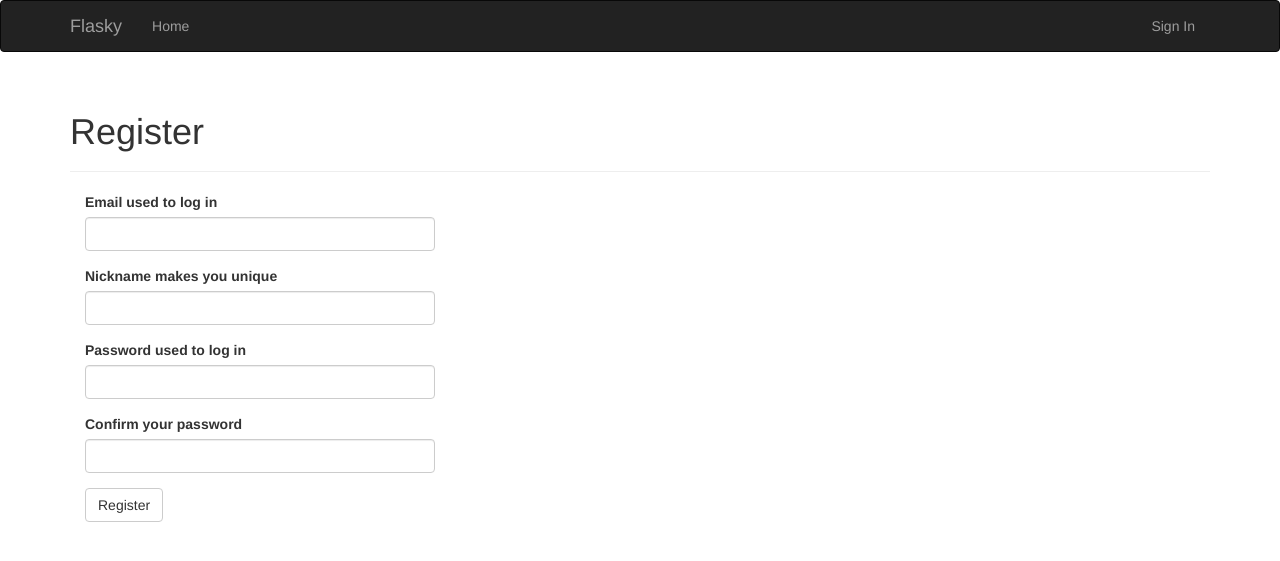
After one commit to imhuwq/flasky, a Flask app: page /auth/register in a window 1280 px wide. The commit adds this page. Shown: the top 561 px of the page. Run offline with Flask 2, Linux system fonts and the light colour scheme; some libraries are stand-ins or nearby versions.

Commit message:
chapter 8b enable register and account email confirmation

```diff
--- a/app/__init__.py
+++ b/app/__init__.py
@@ -24,12 +24,12 @@ def create_app(config_name):
     mail.init_app(app)
     moment.init_app(app)
     db.init_app(app)
-    login_manager.init_app(app)
 
     from .main import main as main_blueprint
     app.register_blueprint(main_blueprint)
 
     from .auth import auth as auth_blueprint
     app.register_blueprint(auth_blueprint, url_prefix='/auth')
+    login_manager.init_app(app)
 
     return app
--- a/app/auth/forms.py
+++ b/app/auth/forms.py
@@ -1,9 +1,33 @@
 from flask.ext.wtf import Form
 from wtforms import StringField, PasswordField, BooleanField, SubmitField
-from wtforms.validators import DataRequired, Email, Length
+from wtforms.validators import DataRequired, Email, Length, EqualTo, Regexp, ValidationError
+from ..models import User
+
 
 class LoginFrom(Form):
     email = StringField('Email', validators=[DataRequired(), Length(1, 64), Email()])
     password = PasswordField('Password', validators=[DataRequired()])
     remember = BooleanField('Keep Logged in')
     submit = SubmitField('Login')
+
+
+class RegisterForm(Form):
+    email = StringField('Email used to log in', validators=[DataRequired(), Length(1, 64), Email()])
+    name = StringField('Nickname makes you unique', validators=[DataRequired(), Length(3, 12),
+                                                                Regexp('^[A-Za-z][A-Za-z0-9_.]*$', 0,
+                                                                       'Username contains only letters,'
+                                                                       'numbers and dots and underscores')])
+    password = PasswordField('Password used to log in', validators=[DataRequired(),
+                                                                    Length(6, 18, message='Password should be'
+                                                                                          ' 6-18 at length')])
+    password2 = PasswordField('Confirm your password', validators=[EqualTo('password',
+                                                                           message='Password must be match')])
+    submit = SubmitField('Register')
+
+    def validate_email(self, field):
+        if User.query.filter_by(email=field.data).first():
+            raise ValidationError('This email has been registered before.')
+
+    def validate_name(self, field):
+        if User.query.filter_by(name=field.data).first():
+            raise ValidationError('This nickname has been taken.')
--- a/app/auth/views.py
+++ b/app/auth/views.py
@@ -1,8 +1,10 @@
 from flask import render_template, redirect, request, url_for, flash
-from flask.ext.login import login_user, logout_user
+from flask.ext.login import login_user, logout_user, current_user, login_required
 from . import auth
 from ..models import User
-from .forms import LoginFrom
+from .forms import LoginFrom, RegisterForm
+from .. import db
+from .._email import send_email
 
 
 @auth.route('/login', methods=['GET', 'POST'])
@@ -10,7 +12,10 @@ def login():
     form = LoginFrom()
     if form.validate_on_submit():
         user = User.query.filter_by(email=form.email.data).first()
-        if user is not None and user.verify_password(form.password.data):
+        if user is None:
+            flash('You have not registered. Would you register now?')
+            return redirect(url_for('auth.register'))
+        elif user.verify_password(form.password.data):
             login_user(user, form.remember.data)
             return redirect(request.args.get('next') or url_for('main.index'))
         flash('Invalid email or password!')
@@ -21,4 +26,60 @@ def login():
 def logout():
     logout_user()
     flash('You have logged out')
-    return redirect('main.index')
+    return redirect(url_for('main.index'))
+
+
+@auth.route('/register', methods=['GET', 'POST'])
+def register(email=None, password=None):
+    form = RegisterForm()
+    if form.validate_on_submit():
+        user = User(email=form.email.data,
+                    name=form.name.data,
+                    password=form.password.data)
+        db.session.add(user)
+        db.session.commit()
+        login_user(user)
+        token = user.generate_confirmation_token()
+        send_email(form.email.data, 'Acount Confirmation', 'auth/mail/confirm',
+                   user=user, token=token)
+        flash('You have successfully signed up.'
+              'But you should confirm your account in your email')
+        return redirect(url_for('main.index'))
+    return render_template('auth/register.html', form=form)
+
+
+@auth.route('/confirm/<token>')
+@login_required
+def confirm(token):
+    if current_user.confirmed:
+        flash('Ths account has already been confirmed')
+    elif current_user.confirm_token(token):
+        flash('You have confirmed your account')
+    else:
+        flash('The confirmation link is invalid or expired')
+    return redirect(url_for('main.index'))
+
+
+@auth.before_app_request
+def before_request():
+    if current_user.is_authenticated\
+            and not current_user.confirmed\
+            and request.endpoint[:5] != 'auth.':
+        return redirect(url_for('auth.unconfirmed'))
+
+
+@auth.route('/unconfirmed')
+def unconfirmed():
+    if current_user.is_anonymous or current_user.confirmed:
+        return redirect('main.index')
+    return render_template('auth/unconfirmed.html')
+
+
+@auth.route('/confirm')
+@login_required
+def resend_confirmation():
+    token = current_user.generate_confirmation_token()
+    send_email(current_user.email, 'Account Confirmation', 'auth/mail/confirm',
+               user=current_user, token=token)
+    flash('We have resent your a confirmation email')
+    return redirect(url_for('main.index'))
--- /dev/null
+++ b/app/static/script.js
@@ -0,0 +1,3 @@
+/**
+ * Created by John on 2016/3/29.
+ */
--- /dev/null
+++ b/app/templates/auth/register.html
@@ -0,0 +1,13 @@
+{% extends "base.html" %}
+{% import "bootstrap/wtf.html" as wtf %}
+
+{% block title %} Flasky - Regster {% endblock %}
+
+{% block page_content %}
+    <div class="page-header">
+        <h1>Register</h1>
+    </div>
+    <div class="col-md-4">
+        {{ wtf.quick_form(form) }}
+    </div>
+{% endblock %}
--- a/app/templates/base.html
+++ b/app/templates/base.html
@@ -2,6 +2,7 @@
 
 {% block scripts %}
 {{ super() }}
+<script src="../static/script.js"></script>
 {{ moment.include_moment() }}
 {% endblock %}}
 
@@ -39,7 +40,7 @@
 {% block content %}
 <div class="container">
 	{% for message in get_flashed_messages() %}
-	<div class="alert alert-warning">
+	<div class="alert alert-warning fade in" id="flash">
 		<button type="button" class="close" data-dismiss="alert">&times;</button>
 		{{ message }}
 	</div>
```
Also changed, not shown: app/main/views.py (+3 -25 lines), app/models.py (+23 -2 lines), app/templates/auth/mail/confirm.html (added, +7 -0 lines), app/templates/auth/mail/confirm.txt (added, +7 -0 lines), app/templates/auth/unconfirmed.html (added, +12 -0 lines), config.py (+4 -3 lines), tests/test_user_model.py (+27 -1 lines).
